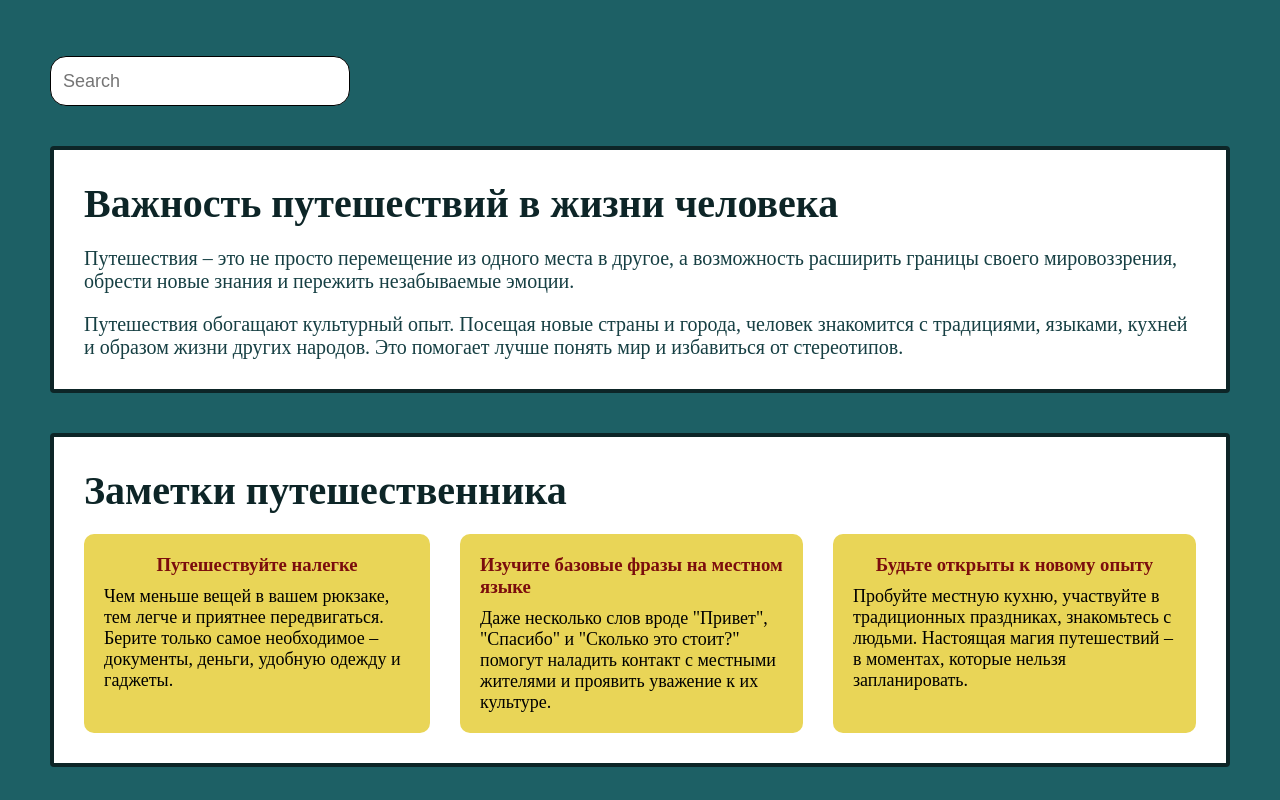
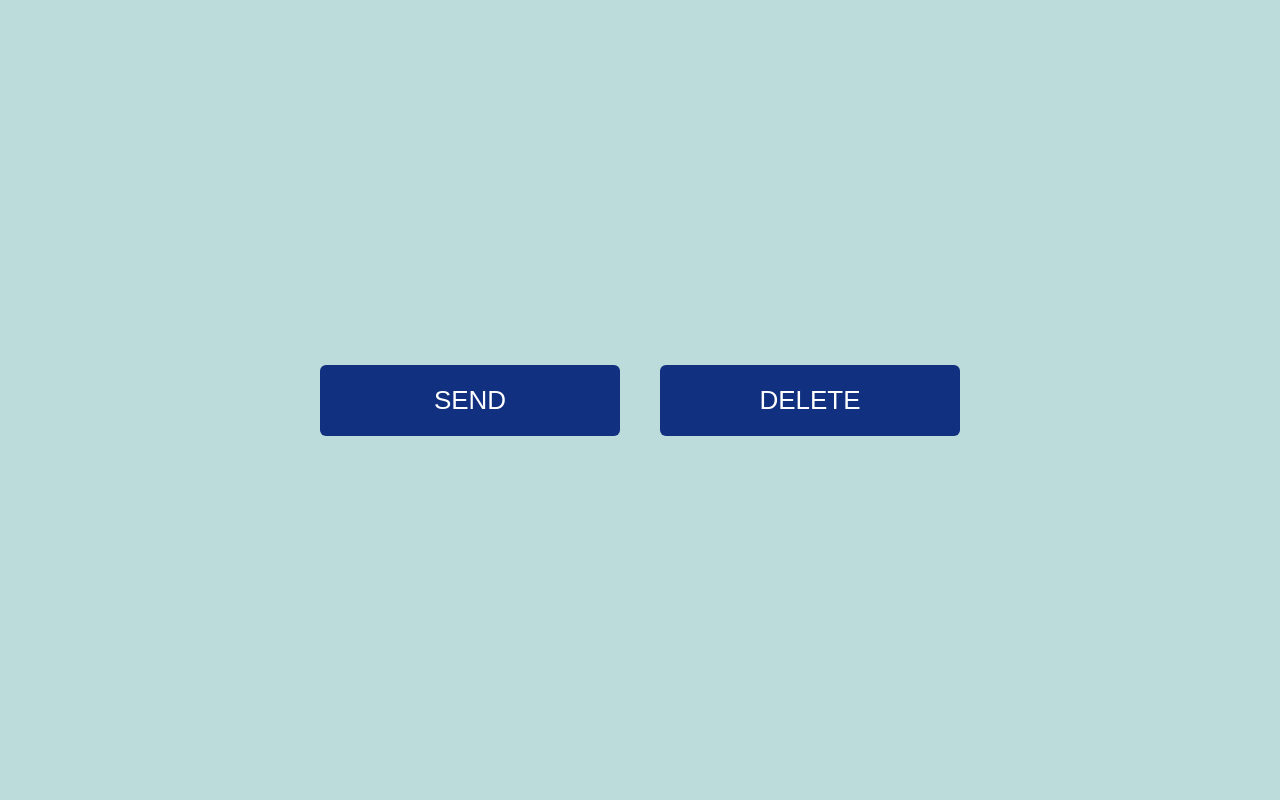
Before and after one commit to SvetlanaShel/lessen_05_react, a React (Vite) app: page / in a window 1280 px wide. Shown: the top 800 px of the page. Built offline with nearby package versions, Linux system fonts and the light colour scheme.

Commit message:
add commit

```diff
--- a/src/App.tsx
+++ b/src/App.tsx
@@ -17,7 +17,8 @@
 //Consultations imports
 //import Consultation04 from "./consultations/Consultation04/Consultation04"
  //import Homework09 from "./lessons/Lesson06/homeworks/Homework09/Homework09"
-import Lesson10Container from "./lessons/Lesson10/Lesson10";
+//import Lesson10Container from "./lessons/Lesson10/Lesson10";
+ import Homework10  from "./homeworks/Homework10/Homework10";
 
 function App() {
 
@@ -34,7 +35,8 @@ function App() {
       {/*<Homework08/>*/}
        {/*<Lesson09 />*/}
        {/*<Homework09 />*/}
-       <Lesson10Container/>
+       {/*<Lesson10Container/>*/}
+       <Homework10/>
     </>
   )
 };
--- a/src/components/Button/Button.tsx
+++ b/src/components/Button/Button.tsx
@@ -1,5 +1,5 @@
- homework07
-import './styles.css';
+import { MainButton} from './styles';
+//import './styles.css';
 import { ButtonProps } from './types';
 
 // interface ButtonProps {
@@ -10,23 +10,18 @@ import { ButtonProps } from './types';
 //   type?: 'submit' | 'button' | 'reset'
 // }
 
-function Button({ name, onClick, disabled = false, type = 'submit' }: ButtonProps) {
+function Button({ name, onClick, disabled = false, type = 'submit', danger }: ButtonProps) {
   return (
-    <button
+    <MainButton
       className="main-button"
       onClick={onClick}
       disabled={disabled}
       type={type}
+      danger={danger}
     >
-      {name}
-    </button>
+    {name}
+    </MainButton>
   )
-
-import './style.css';
-
-function Button () {
-    return <button className="main-button">Send</button>
-main
 }
 
 export default Button
--- /dev/null
+++ b/src/components/Button/styles.ts
@@ -0,0 +1,17 @@
+import styled from "@emotion/styled";
+
+interface MainButtonStyledProps  {
+  danger?: boolean
+}
+
+export const MainButton = styled.button<MainButtonStyledProps>`
+ width: 300px;
+ height: fit-content;
+ padding: 20px;
+ background: ${({danger})=> danger ? 'rgb(176, 44, 11)' : 'rgb(17, 48, 127)'};
+ border: none;
+ border-radius: 6px;
+ font-size: 26px;
+ color: white;
+ cursor: pointer;
+`
--- a/src/components/Button/types.ts
+++ b/src/components/Button/types.ts
@@ -4,4 +4,5 @@ export interface ButtonProps {
     onClick?: () => void,
     disabled?: boolean,
     type?: 'submit' | 'button' | 'reset'
+    danger?: boolean
   }
--- /dev/null
+++ b/src/homeworks/Homework10/Homework10.tsx
@@ -0,0 +1,14 @@
+import Button from "../../components/Button/Button";
+import { Homework10Container } from "./styles";
+
+
+function Homework10 () {
+    return (
+    <Homework10Container>
+        <Button name='SEND'/>
+        <Button name='DELETE'/>
+    </Homework10Container>
+    )
+}
+
+export default Homework10
--- /dev/null
+++ b/src/homeworks/Homework10/styles.ts
@@ -0,0 +1,10 @@
+import styled from "@emotion/styled";
+export const Homework10Container = styled.div`
+ display: flex;
+ justify-content: center;
+ align-items: center;
+ gap: 40px;
+ flex: 1;
+ padding: 60px;
+ background-color: rgb(188, 219, 219);
+`;
```
Also changed, not shown: src/components/Button/style.css (deleted, +0 -9 lines), src/components/Button/styles.css (deleted, +0 -11 lines).
